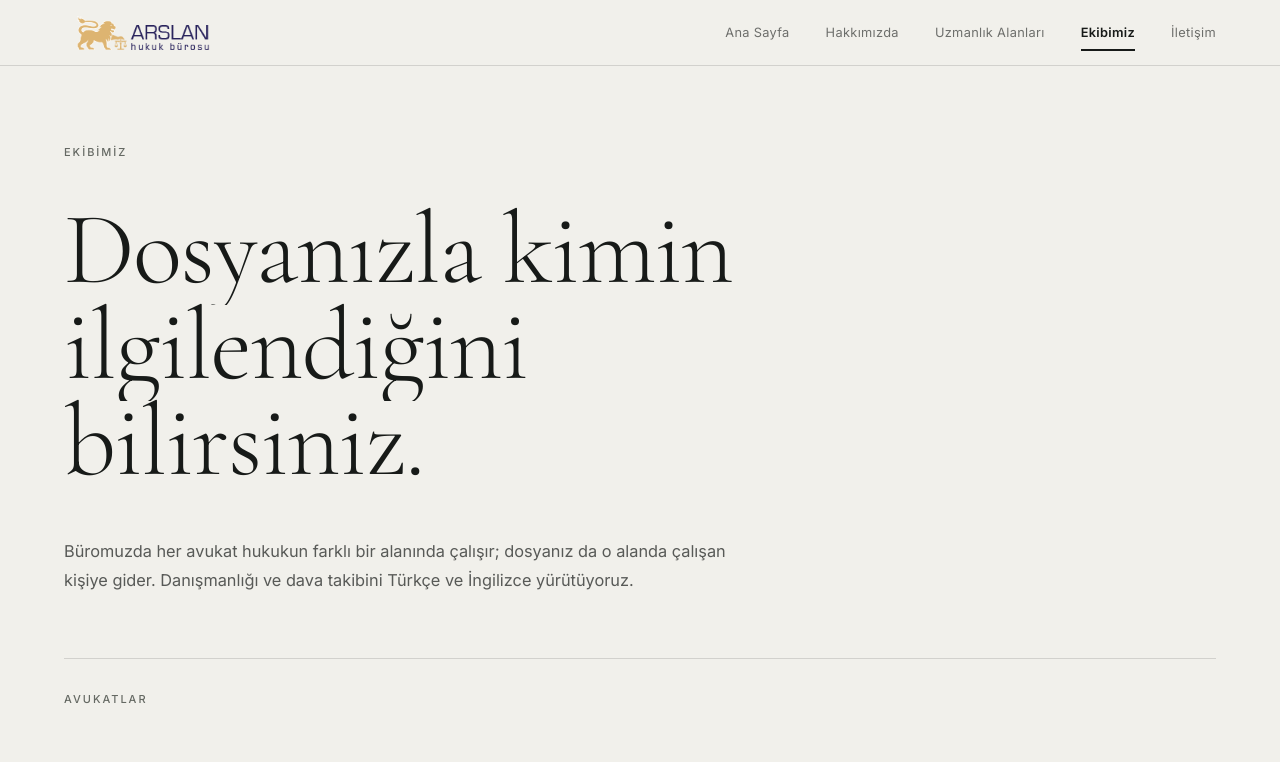
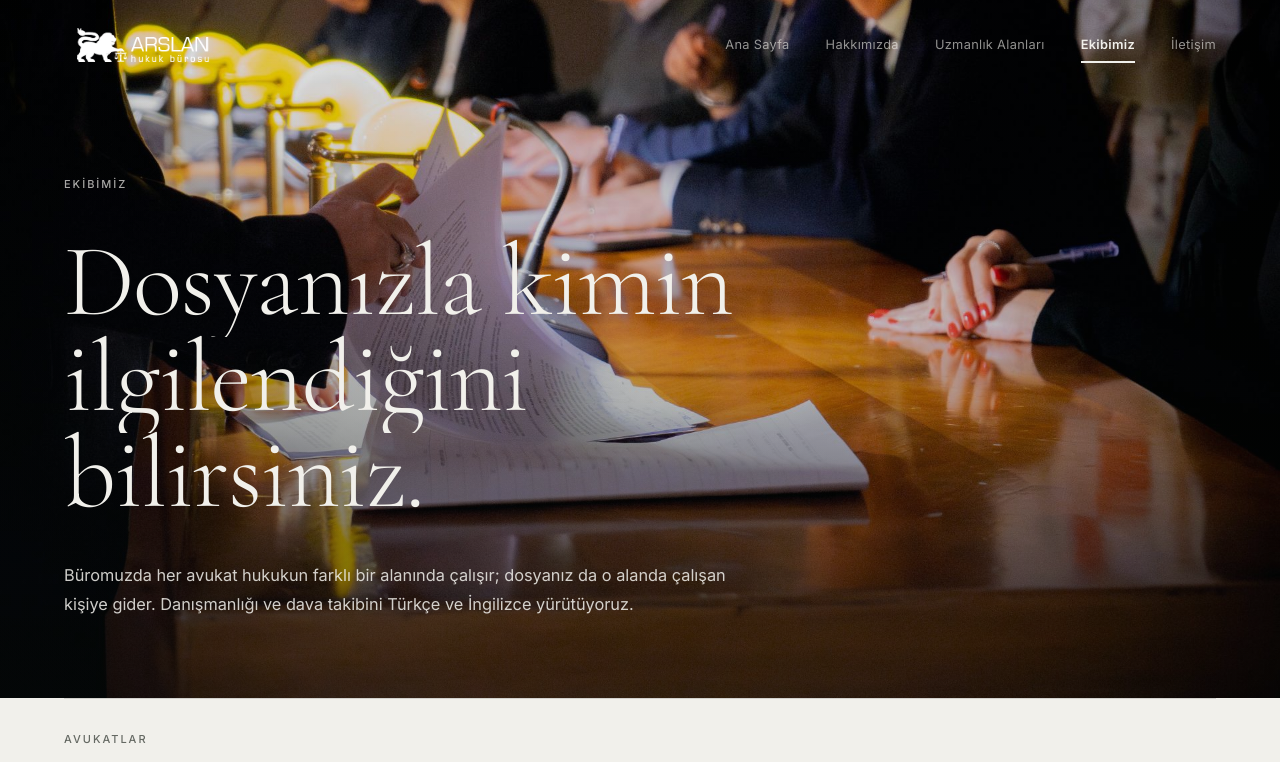
Before and after one commit to milkercinar/ArslanHukuk, a Next.js app: page /ekibimiz in a window 1280 px wide. Shown: the top 762 px of the page. Built offline with nearby package versions, Linux system fonts and the light colour scheme; no server answers.

Commit message:
5 görsel eklendi ve yerleri değiştirildi

```diff
--- a/src/app/ekibimiz/page.tsx
+++ b/src/app/ekibimiz/page.tsx
@@ -1,10 +1,7 @@
 import type { Metadata } from "next";
 import { lawyers, officeStaff } from "@/lib/content/team";
 import { firm } from "@/lib/content/site";
-import ImageSection from "@/components/ui/ImageSection";
 import PageHeader from "@/components/ui/PageHeader";
-import SectionLabel from "@/components/ui/SectionLabel";
-import SplitLines from "@/components/ui/SplitLines";
 import Reveal from "@/components/ui/Reveal";
 import TeamGrid from "@/components/site/TeamGrid";
 import ContactCta from "@/components/home/ContactCta";
@@ -29,6 +26,8 @@ export default function TeamPage() {
         titleLines={["Dosyanızla kimin", "ilgilendiğini", "bilirsiniz."]}
         lead="Büromuzda her avukat hukukun farklı bir alanında çalışır; dosyanız da o alanda çalışan kişiye gider. Danışmanlığı ve dava takibini Türkçe ve İngilizce yürütüyoruz."
         align="wide"
+        image="/images/sahne/ekibimiz.jpg"
+        overlay="hafif"
       />
 
       <section
@@ -61,20 +60,6 @@ export default function TeamPage() {
         </div>
       </section>
 
-      <ImageSection
-        src="/images/sahne/ekibimiz.jpg"
-        alt=""
-        overlay="koyu"
-        height="kisa"
-      >
-        <SectionLabel invert>Kadromuz</SectionLabel>
-        <SplitLines
-          as="p"
-          lines={["Her biri kendi alanında", "uzmanlaşmış bir kadro."]}
-          className="max-w-3xl font-serif text-statement font-light"
-        />
-      </ImageSection>
-
       <ContactCta />
     </>
   );
--- a/src/app/hakkimizda/page.tsx
+++ b/src/app/hakkimizda/page.tsx
@@ -1,7 +1,6 @@
 import type { Metadata } from "next";
 import { about, values } from "@/lib/content/firm";
 import { firm } from "@/lib/content/site";
-import ImageSection from "@/components/ui/ImageSection";
 import PageHeader from "@/components/ui/PageHeader";
 import Reveal from "@/components/ui/Reveal";
 import SectionLabel from "@/components/ui/SectionLabel";
@@ -28,6 +27,7 @@ export default function AboutPage() {
         eyebrow="Hakkımızda"
         titleLines={about.headlineLines}
         align="wide"
+        image="/images/sahne/hakkimizda.jpg"
       />
 
       <section className="bg-ivory pb-20 md:pb-28">
@@ -47,21 +47,18 @@ export default function AboutPage() {
       </section>
 
       {/* Büyük tipografi ile üç ilke — hepsi mevcut kurumsal metne dayanır. */}
-      <ImageSection
-        src="/images/sahne/hakkimizda.jpg"
-        alt=""
-        overlay="koyu"
-        height="kisa"
-      >
+      <section className="bg-ivory-soft py-16 md:py-24">
+        <div className="container-editorial">
           <Reveal
             className="flex flex-col gap-4 font-serif text-[clamp(2.5rem,7vw,5.5rem)] font-light leading-[1.05] md:flex-row md:gap-12"
             stagger={0.12}
           >
             <span>Uzmanlık.</span>
             <span>Süreklilik.</span>
-          <span className="text-ivory/55">Erişim.</span>
+            <span className="text-ink/45">Erişim.</span>
           </Reveal>
-      </ImageSection>
+        </div>
+      </section>
 
       <section
         className="bg-ivory py-20 md:py-28"
--- a/src/app/iletisim/page.tsx
+++ b/src/app/iletisim/page.tsx
@@ -1,8 +1,6 @@
 import type { Metadata } from "next";
 import { contact, firm } from "@/lib/content/site";
-import ImageSection from "@/components/ui/ImageSection";
 import PageHeader from "@/components/ui/PageHeader";
-import SplitLines from "@/components/ui/SplitLines";
 import Reveal from "@/components/ui/Reveal";
 import SectionLabel from "@/components/ui/SectionLabel";
 import ContactForm from "@/components/contact/ContactForm";
@@ -28,6 +26,7 @@ export default function ContactPage() {
         titleLines={["Büromuza", "ulaşın."]}
         lead="Kısaca durumu anlatın, size dönelim. Doğrudan konuşmayı tercih ederseniz telefon numaralarımız aşağıda."
         align="wide"
+        image="/images/sahne/iletisim.jpg"
       />
 
       <section className="bg-ivory pb-20 md:pb-28">
@@ -107,20 +106,6 @@ export default function ContactPage() {
           </div>
         </div>
       </section>
-
-      <ImageSection
-        src="/images/sahne/iletisim.jpg"
-        alt=""
-        overlay="koyu"
-        height="kisa"
-      >
-        <SectionLabel invert>Nasıl çalışıyoruz</SectionLabel>
-        <SplitLines
-          as="p"
-          lines={["Önce dinliyoruz,", "sonra yolu birlikte çiziyoruz."]}
-          className="max-w-3xl font-serif text-statement font-light"
-        />
-      </ImageSection>
     </>
   );
 }
--- a/src/app/uzmanlik-alanlari/page.tsx
+++ b/src/app/uzmanlik-alanlari/page.tsx
@@ -1,9 +1,6 @@
 import type { Metadata } from "next";
 import { firm } from "@/lib/content/site";
-import ImageSection from "@/components/ui/ImageSection";
 import PageHeader from "@/components/ui/PageHeader";
-import SectionLabel from "@/components/ui/SectionLabel";
-import SplitLines from "@/components/ui/SplitLines";
 import PracticeAreaRows from "@/components/home/PracticeAreaRows";
 import ContactCta from "@/components/home/ContactCta";
 
@@ -28,6 +25,7 @@ export default function PracticeAreasPage() {
         titleLines={["Farklı alanlar,", "aynı çalışma", "disiplini."]}
         lead="Aşağıdaki başlıklar, kurumsal ve bireysel müvekkillerimize danışmanlık verdiğimiz ve dava takibi yaptığımız alanlar. Her birinde o konuda çalışan bir avukatımız var."
         align="wide"
+        image="/images/sahne/uzmanlik-alanlari.jpg"
       />
 
       <section className="bg-ivory pb-16 md:pb-24">
@@ -41,20 +39,6 @@ export default function PracticeAreasPage() {
         </div>
       </section>
 
-      <ImageSection
-        src="/images/sahne/uzmanlik-alanlari.jpg"
-        alt=""
-        overlay="koyu"
-        height="normal"
-      >
-        <SectionLabel invert>Çalışma biçimimiz</SectionLabel>
-        <SplitLines
-          as="p"
-          lines={["Her alan, o alanda", "çalışan avukata emanet."]}
-          className="max-w-3xl font-serif text-statement font-light"
-        />
-      </ImageSection>
-
       <ContactCta />
     </>
   );
--- a/src/components/home/Hero.tsx
+++ b/src/components/home/Hero.tsx
@@ -85,6 +85,7 @@ export default function Hero() {
   return (
     <section
       ref={sectionRef}
+      data-hero-region=""
       className="relative h-[100svh] w-full overflow-hidden bg-ink-black"
       aria-label="Giriş"
     >
--- a/src/components/site/Header.tsx
+++ b/src/components/site/Header.tsx
@@ -20,20 +20,24 @@ function isActive(pathname: string, href: string): boolean {
  */
 export default function Header() {
   const pathname = usePathname();
-  const isHome = pathname === "/";
-  const [solid, setSolid] = useState(!isHome);
+  const [solid, setSolid] = useState(true);
   const [menuOpen, setMenuOpen] = useState(false);
 
   useEffect(() => {
-    if (!isHome) {
+    // Sayfanın koyu bir açılış bölümü var mı? Ana sayfadaki video ve
+    // fotoğraflı sayfa başlıkları bu işareti taşır. Rota listesi tutmak
+    // yerine işareti aramak, yeni sayfalar eklendiğinde de doğru çalışır.
+    const region = document.querySelector<HTMLElement>("[data-hero-region]");
+
+    if (!region) {
       setSolid(true);
       return;
     }
 
-    // Kahraman bölümü ekran yüksekliği kadardır; eşiği biraz önce geçeriz ki
-    // renk değişimi videonun karanlık alt kısmında tamamlansın.
+    // Eşiği bölümün biraz öncesinde geçeriz ki renk değişimi fotoğrafın
+    // karanlık alt kısmında tamamlansın.
     const update = () => {
-      setSolid(window.scrollY > window.innerHeight * 0.82);
+      setSolid(window.scrollY > region.offsetHeight * 0.82);
     };
 
     update();
@@ -43,7 +47,7 @@ export default function Header() {
       window.removeEventListener("scroll", update);
       window.removeEventListener("resize", update);
     };
-  }, [isHome]);
+  }, [pathname]);
 
   // Menü açıkken başlık her zaman ters kontrastta olmalıdır.
   const light = !solid || menuOpen;
--- a/src/components/ui/PageHeader.tsx
+++ b/src/components/ui/PageHeader.tsx
@@ -1,11 +1,40 @@
 import type { ReactNode } from "react";
+import Image from "next/image";
 import Reveal from "@/components/ui/Reveal";
 import SplitLines from "@/components/ui/SplitLines";
 
+const OVERLAYS = {
+  hafif: {
+    dikey:
+      "linear-gradient(to bottom, rgba(5,10,8,0.10), rgba(5,10,8,0.22), rgba(5,10,8,0.46))",
+    kose: "linear-gradient(to top right, rgba(5,10,8,0.34), rgba(5,10,8,0) 55%)",
+  },
+  orta: {
+    dikey:
+      "linear-gradient(to bottom, rgba(5,10,8,0.35), rgba(5,10,8,0.48), rgba(5,10,8,0.68))",
+    kose: "linear-gradient(to top right, rgba(5,10,8,0.50), rgba(5,10,8,0) 60%)",
+  },
+  koyu: {
+    dikey:
+      "linear-gradient(to bottom, rgba(5,10,8,0.52), rgba(5,10,8,0.62), rgba(5,10,8,0.78))",
+    kose: "linear-gradient(to top right, rgba(5,10,8,0.60), rgba(5,10,8,0) 65%)",
+  },
+} as const;
+
+const OBJECT_POSITION = {
+  center: "object-center",
+  top: "object-top",
+  bottom: "object-bottom",
+} as const;
+
 /**
  * İç sayfaların ortak açılışı: küçük etiket, satır satır açılan büyük başlık
- * ve isteğe bağlı giriş cümlesi. Sabit başlığın altında kalmaması için üst
- * boşluk cömerttir.
+ * ve isteğe bağlı giriş cümlesi.
+ *
+ * `image` verildiğinde başlık, arkasında fotoğraf olan koyu bir açılış
+ * bölümüne dönüşür — ana sayfadaki video girişiyle aynı muamele. Bu durumda
+ * bölüm `data-hero-region` ile işaretlenir; sabit site başlığı bu işareti
+ * arayıp üzerindeyken açık renge geçer.
  */
 export default function PageHeader({
   eyebrow,
@@ -13,6 +42,10 @@ export default function PageHeader({
   titleLines,
   lead,
   align = "left",
+  image,
+  imageAlt = "",
+  overlay = "orta",
+  imagePosition = "center",
 }: {
   eyebrow: string;
   /** Etiketin üstünde gösterilen, kendi üst boşluğunu getirmeyen konum çubuğu. */
@@ -20,14 +53,81 @@ export default function PageHeader({
   titleLines: readonly string[];
   lead?: string;
   align?: "left" | "wide";
+  /** Başlığın arkasına yerleşecek fotoğraf. */
+  image?: string;
+  imageAlt?: string;
+  /**
+   * Karartma gücü. Zaten koyu olan fotoğraflarda "hafif" seçilmeli; aksi
+   * hâlde görüntü siyaha yaklaşır ve fotoğraf seçilmez olur.
+   */
+  overlay?: "hafif" | "orta" | "koyu";
+  /** Kırpmanın fotoğrafın hangi bölgesini göstereceği. */
+  imagePosition?: "center" | "top" | "bottom";
 }) {
+  const titleClass = `mt-8 font-serif font-light md:mt-10 ${
+    align === "wide" ? "text-display" : "text-statement"
+  }`;
+
+  if (!image) {
+    return (
+      <header className="bg-ivory pb-12 pt-28 md:pb-16 md:pt-36">
+        <div className="container-editorial">
+          {breadcrumb && <Reveal className="mb-6 md:mb-8">{breadcrumb}</Reveal>}
+
+          <Reveal>
+            <p className="label-eyebrow text-muted">{eyebrow}</p>
+          </Reveal>
+
+          <SplitLines
+            as="h1"
+            lines={titleLines}
+            playOnMount
+            delay={0.1}
+            className={titleClass}
+          />
+
+          {lead && (
+            <Reveal className="mt-10 max-w-2xl md:mt-12" delay={0.25}>
+              <p className="text-[1.02rem] leading-[1.75] text-ink/70">{lead}</p>
+            </Reveal>
+          )}
+        </div>
+      </header>
+    );
+  }
+
   return (
-    <header className="bg-ivory pb-12 pt-28 md:pb-16 md:pt-36">
-      <div className="container-editorial">
+    <header
+      data-hero-region=""
+      className="relative flex min-h-[62svh] items-end overflow-hidden bg-ink-black pb-14 pt-36 md:min-h-[70svh] md:pb-20 md:pt-44"
+    >
+      <Image
+        src={image}
+        alt={imageAlt}
+        fill
+        priority
+        sizes="100vw"
+        className={`object-cover ${OBJECT_POSITION[imagePosition]}`}
+      />
+
+      {/* Videodaki ile aynı sinematik karartma: fotoğrafın açık ya da koyu
+          olması tipografinin okunmasını etkilemesin. */}
+      <div
+        aria-hidden="true"
+        className="absolute inset-0"
+        style={{ background: OVERLAYS[overlay].dikey }}
+      />
+      <div
+        aria-hidden="true"
+        className="absolute inset-0"
+        style={{ background: OVERLAYS[overlay].kose }}
+      />
+
+      <div className="container-editorial relative w-full text-ivory">
         {breadcrumb && <Reveal className="mb-6 md:mb-8">{breadcrumb}</Reveal>}
 
         <Reveal>
-          <p className="label-eyebrow text-muted">{eyebrow}</p>
+          <p className="label-eyebrow text-ivory/70">{eyebrow}</p>
         </Reveal>
 
         <SplitLines
@@ -35,14 +135,12 @@ export default function PageHeader({
           lines={titleLines}
           playOnMount
           delay={0.1}
-          className={`mt-8 font-serif font-light md:mt-10 ${
-            align === "wide" ? "text-display" : "text-statement"
-          }`}
+          className={titleClass}
         />
 
         {lead && (
-          <Reveal className="mt-10 max-w-2xl md:mt-12" delay={0.25}>
-            <p className="text-[1.02rem] leading-[1.75] text-ink/70">{lead}</p>
+          <Reveal className="mt-8 max-w-2xl md:mt-10" delay={0.25}>
+            <p className="text-[1.02rem] leading-[1.75] text-ivory/85">{lead}</p>
           </Reveal>
         )}
       </div>
```
Lines whose indentation alone changed are shown as unchanged.
